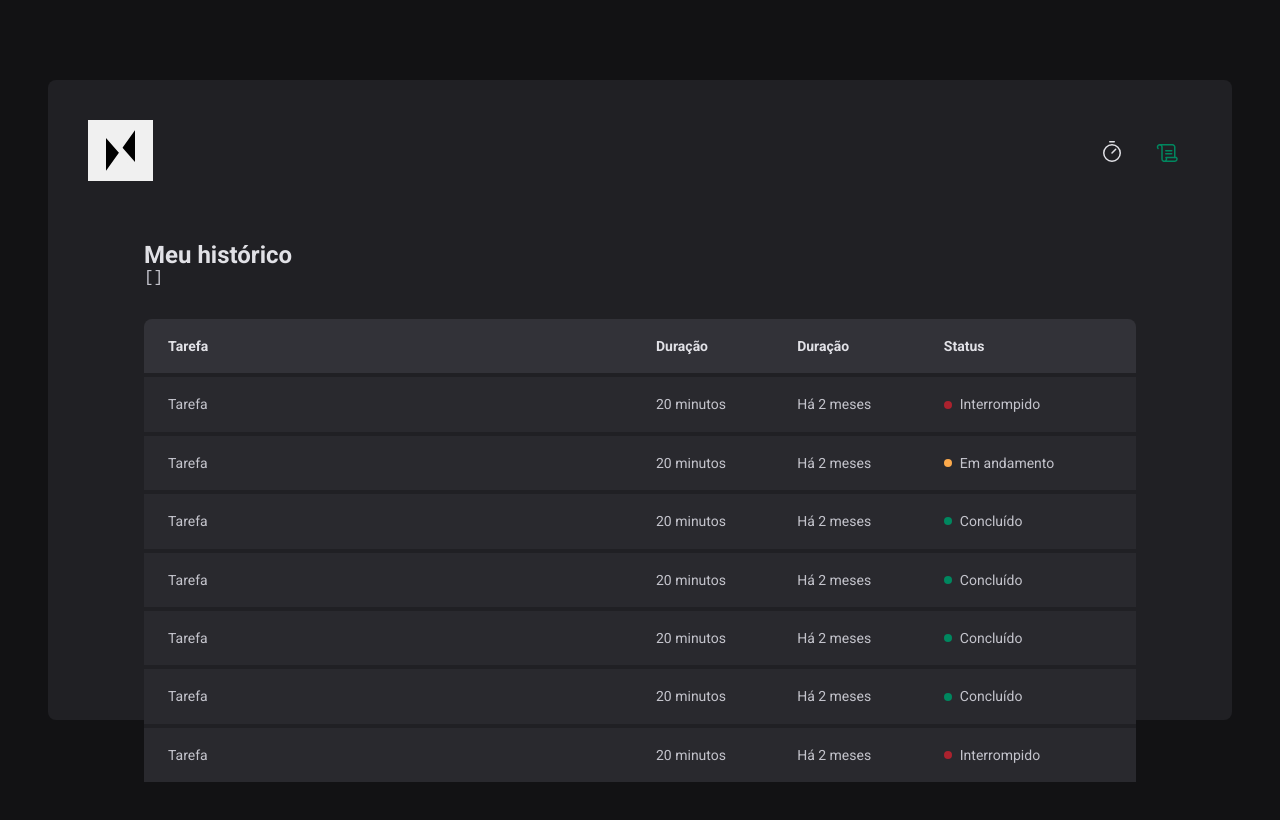
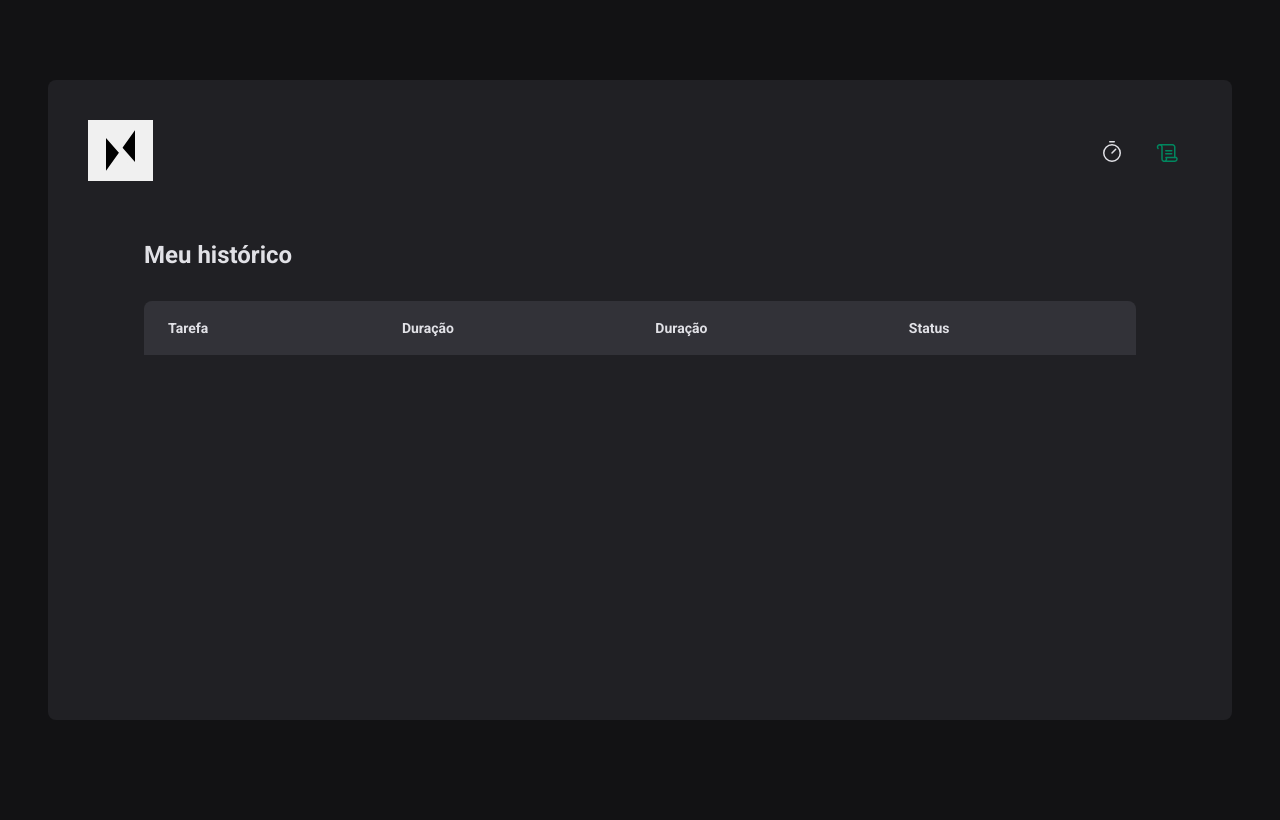
Before and after one commit to srmatheusmaciel/pomodoro, a React (Vite) app: page /history in a window 1280 px wide. Shown: the top 820 px of the page. Built offline with nearby package versions, Linux system fonts and the light colour scheme.

Commit message:
Listagem do historico
Signed-off-by: Matheus Maciel <eumatheusmaciel@gmail.com>

```diff
--- a/src/pages/History/index.tsx
+++ b/src/pages/History/index.tsx
@@ -7,7 +7,7 @@
   return (
     <HistoryContainer>
       <h1>Meu histórico</h1>
-      <pre>{JSON.stringify(cycles, null, 2)}</pre>
+
       <HistoryList>
         <table>
           <thead>
@@ -19,62 +19,28 @@
             </tr>
           </thead>
           <tbody>
-            <tr>
-              <td>Tarefa</td>
-              <td>20 minutos</td>
-              <td>Há 2 meses</td>
-              <td>
-                <Status statusColor="red">Interrompido</Status>
-              </td>
-            </tr>
-            <tr>
-              <td>Tarefa</td>
-              <td>20 minutos</td>
-              <td>Há 2 meses</td>
-              <td>
-                <Status statusColor="yellow">Em andamento</Status>
-              </td>
-            </tr>
-            <tr>
-              <td>Tarefa</td>
-              <td>20 minutos</td>
-              <td>Há 2 meses</td>
-              <td>
-                <Status statusColor="green">Concluído</Status>
-              </td>
-            </tr>
-            <tr>
-              <td>Tarefa</td>
-              <td>20 minutos</td>
-              <td>Há 2 meses</td>
-              <td>
-                <Status statusColor="green">Concluído</Status>
-              </td>
-            </tr>
-            <tr>
-              <td>Tarefa</td>
-              <td>20 minutos</td>
-              <td>Há 2 meses</td>
-              <td>
-                <Status statusColor="green">Concluído</Status>
-              </td>
-            </tr>
-            <tr>
-              <td>Tarefa</td>
-              <td>20 minutos</td>
-              <td>Há 2 meses</td>
-              <td>
-                <Status statusColor="green">Concluído</Status>
-              </td>
-            </tr>
-            <tr>
-              <td>Tarefa</td>
-              <td>20 minutos</td>
-              <td>Há 2 meses</td>
-              <td>
-                <Status statusColor="red">Interrompido</Status>
-              </td>
-            </tr>
+          {cycles.map((cycle) => {
+               return (
+                 <tr key={cycle.id}>
+                   <td>{cycle.task}</td>
+                   <td>{cycle.minutesAmount} minutos</td>
+                   <td>{cycle.startDate.toISOString()}</td>
+                   <td>
+                     {cycle.finishedDate && (
+                       <Status statusColor="green">Concluído</Status>
+                     )}
+
+                     {cycle.interruptedDate && (
+                       <Status statusColor="red">Interrompido</Status>
+                     )}
+
+                     {!cycle.finishedDate && !cycle.interruptedDate && (
+                       <Status statusColor="yellow">Em andamento</Status>
+                     )}
+                   </td>
+                 </tr>
+               )
+             })}
           </tbody>
         </table>
       </HistoryList>
```
